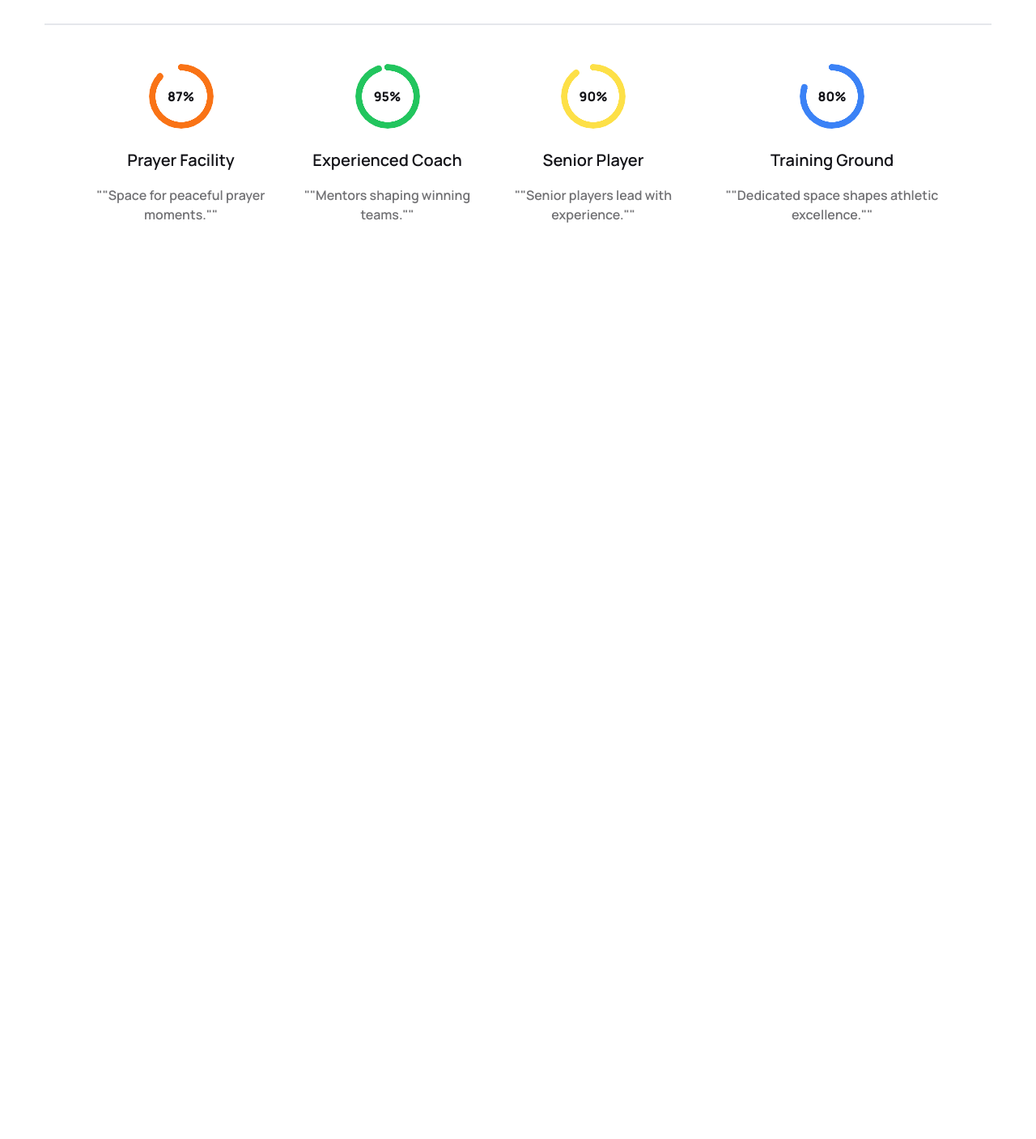
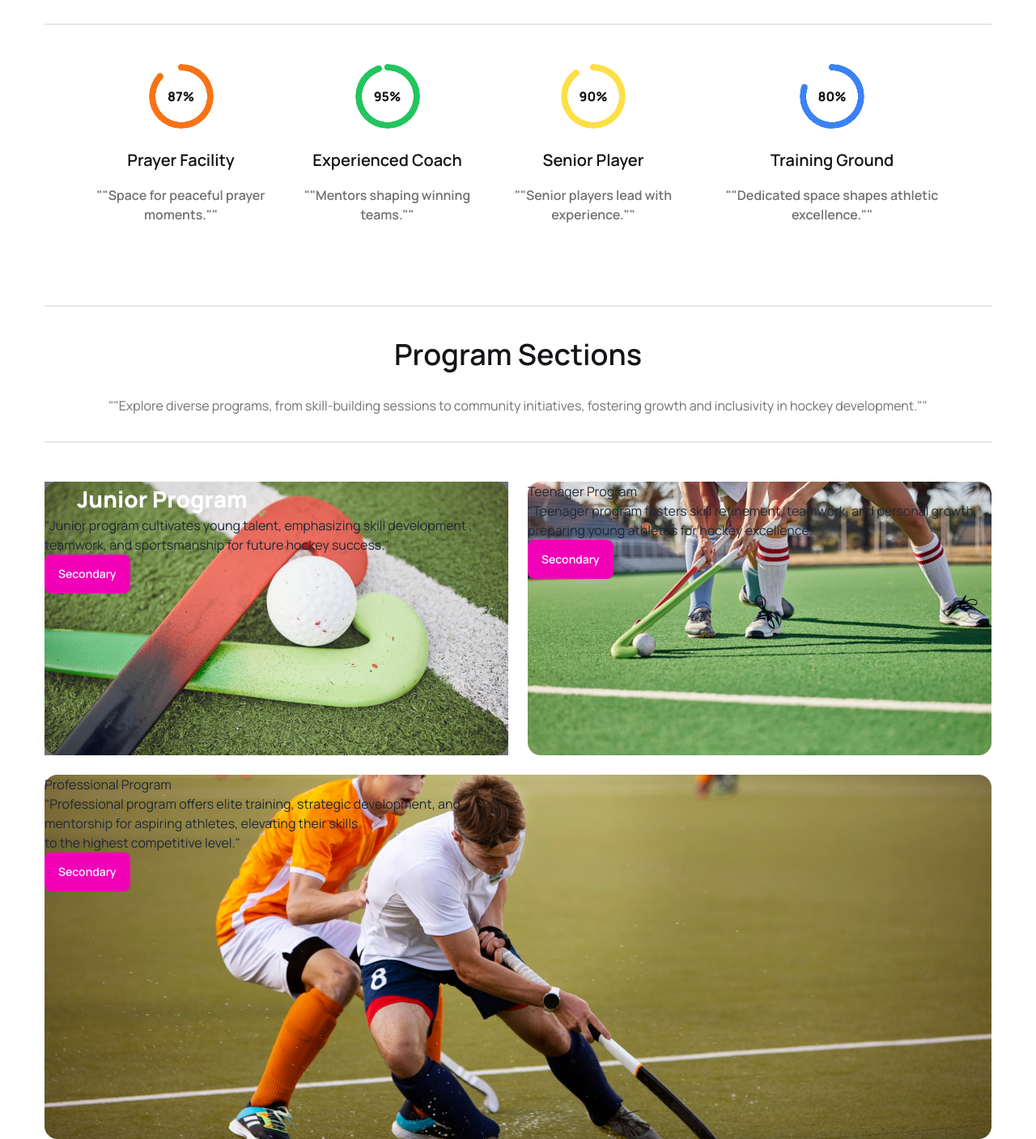
Before and after one commit to BadarHossain1/Assignment-Three, a plain HTML site: page index.html in a window 1280 px wide. Shown: the part 993-2400 px from the top of the page at 81% size. Before the commit the page ends 1270 px from the top, so only its background shows below. Drawn offline with nearby package versions, Linux system fonts and the light colour scheme.

Commit message:
Pictures section pending

```diff
--- a/index.html
+++ b/index.html
@@ -105,6 +105,37 @@
             </div>
         </section>
 
+        <!-- programs section -->
+
+        <section class="professional-club mt-[100px] border-t-2 border-b-2 max-w-[1170px] mx-auto py-8">
+            <div class="text-part ">
+                <p class="text-[#131318] text-center text-[36px] font-semibold leading-normal">Program Sections</p>
+                <p class="text-[#13131899] text-center text-[16px] font-normal text-normal leading-6 mt-6">""Explore diverse programs, from skill-building sessions to community initiatives,  fostering growth and inclusivity in hockey development.""</p>
+            </div>
+        </section>
+
+        <section class="pictures mt-[48px]">
+                <div class="mx-auto max-w-[1170px] flex justify-between  ">
+                    <div class="max-w-[573px] h-[338px] bg-[#13131899] " style="background-image: url('Images/2.png');">
+                        <p class="ml-10 text-[#FFF] font-extrabold text-[28px]">Junior Program</p>
+                        <p class="">"Junior program cultivates young talent, emphasizing skill development , teamwork, and sportsmanship for future hockey success."</p>
+                        <button class="btn btn-active btn-secondary">Secondary</button>
+                    </div>
+                    <div class="max-w-[573px] h-[338px] bg-[url('Images/3.png')] bg-no-repeat">
+                        <p>Teenager Program</p>
+                        <p>"Teenager program fosters skill refinement, teamwork, and personal growth, preparing young athletes for hockey excellence."</p>
+                        <button class="btn btn-active btn-secondary">Secondary</button>
+
+                    </div>
+                </div>
+                <div class="mx-auto max-w-[1170px] mt-[24px] h-[450px] bg-[url('Images/4.png')] bg-no-repeat">
+                    <p>Professional Program</p>
+                    <p>"Professional program offers elite training, strategic development, and <br> mentorship for aspiring athletes, elevating their skills <br> to the highest competitive level."</p>
+                    <button class="btn btn-active btn-secondary">Secondary</button>
+                </div>
+
+        </section>
+
 
     </main>
     <footer>
```
